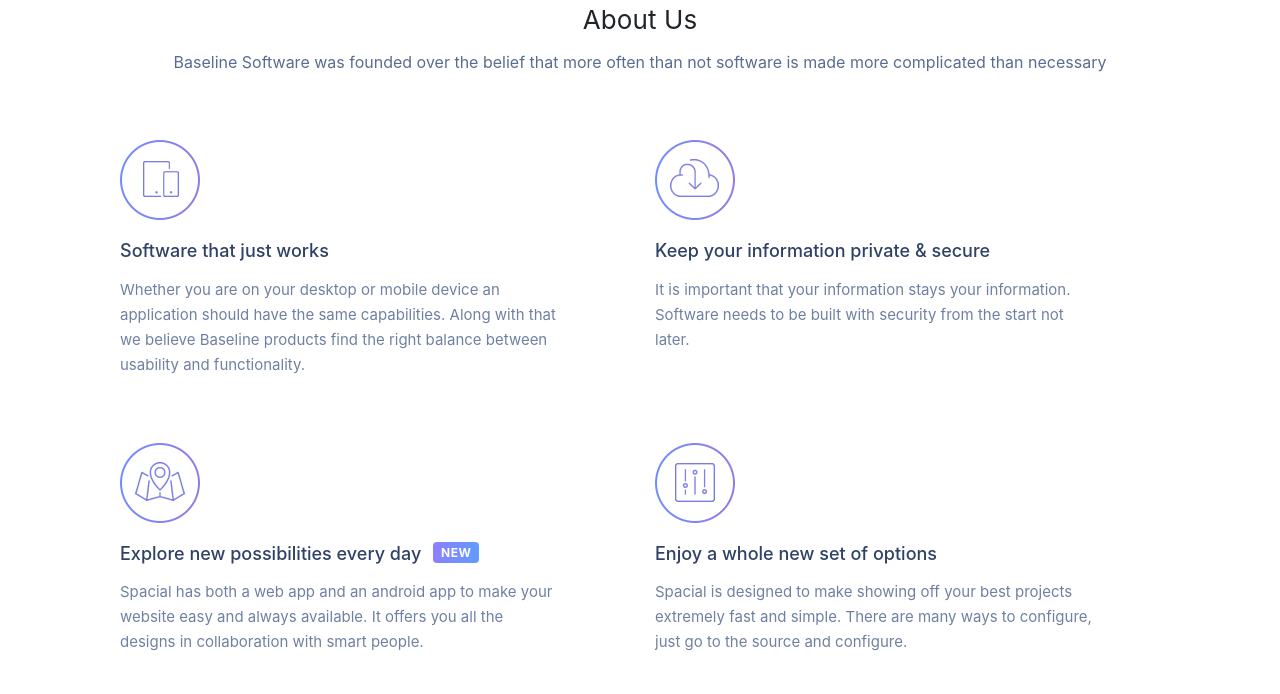
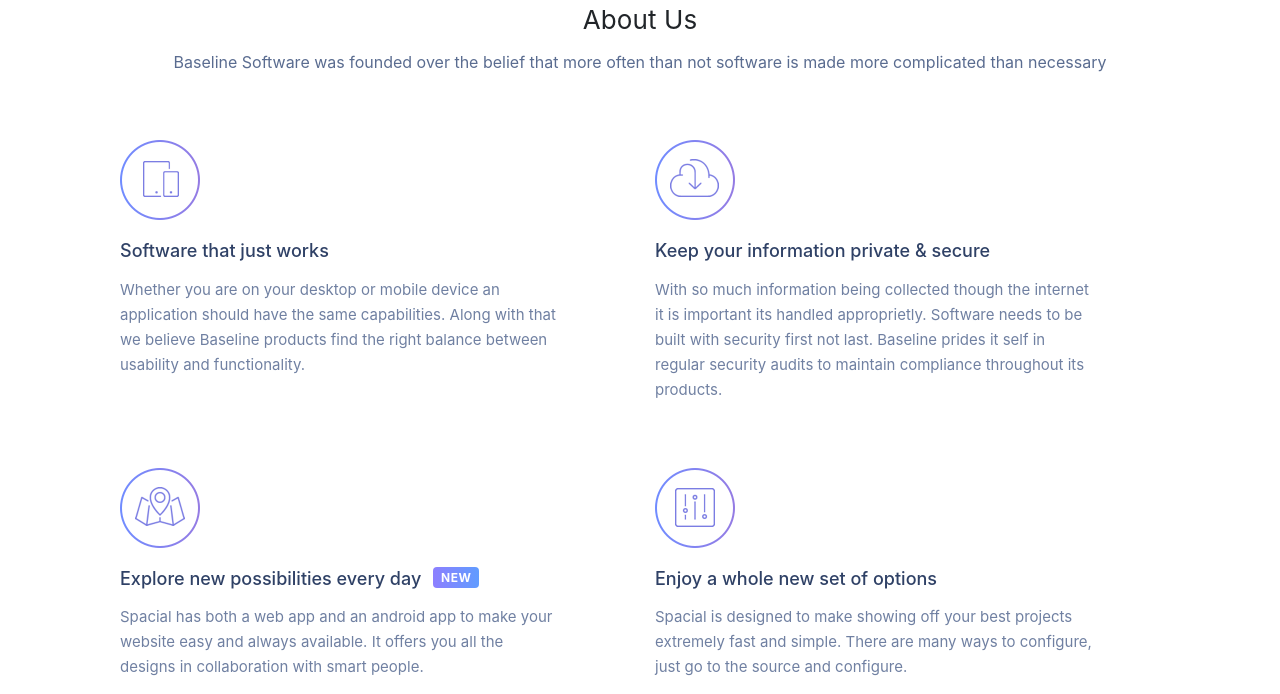
Before and after one commit to Demerjianm/jeffreicher.github.io, a plain HTML site: page index.html in a window 1280 px wide. Both pictures are taken after a click on the link "About". Shown: the part 906-1600 px from the top of the page. Drawn offline with Linux system fonts and the light colour scheme; files whose address does not match are found by name.

Commit message:
added some to about us

```diff
--- a/index.html
+++ b/index.html
@@ -139,9 +139,10 @@
               Keep your information private & secure
             </h3>
             <p>
-              It is important that your information stays your information. Software needs to be built with security
-              from the start not
-              later.
+              With so much information being collected though the internet it is important its handled approprietly.
+              Software needs to be built with security
+              first not last. Baseline prides it self in regular security audits to maintain compliance throughout its
+              products.
             </p>
           </div>
         </div>
```
